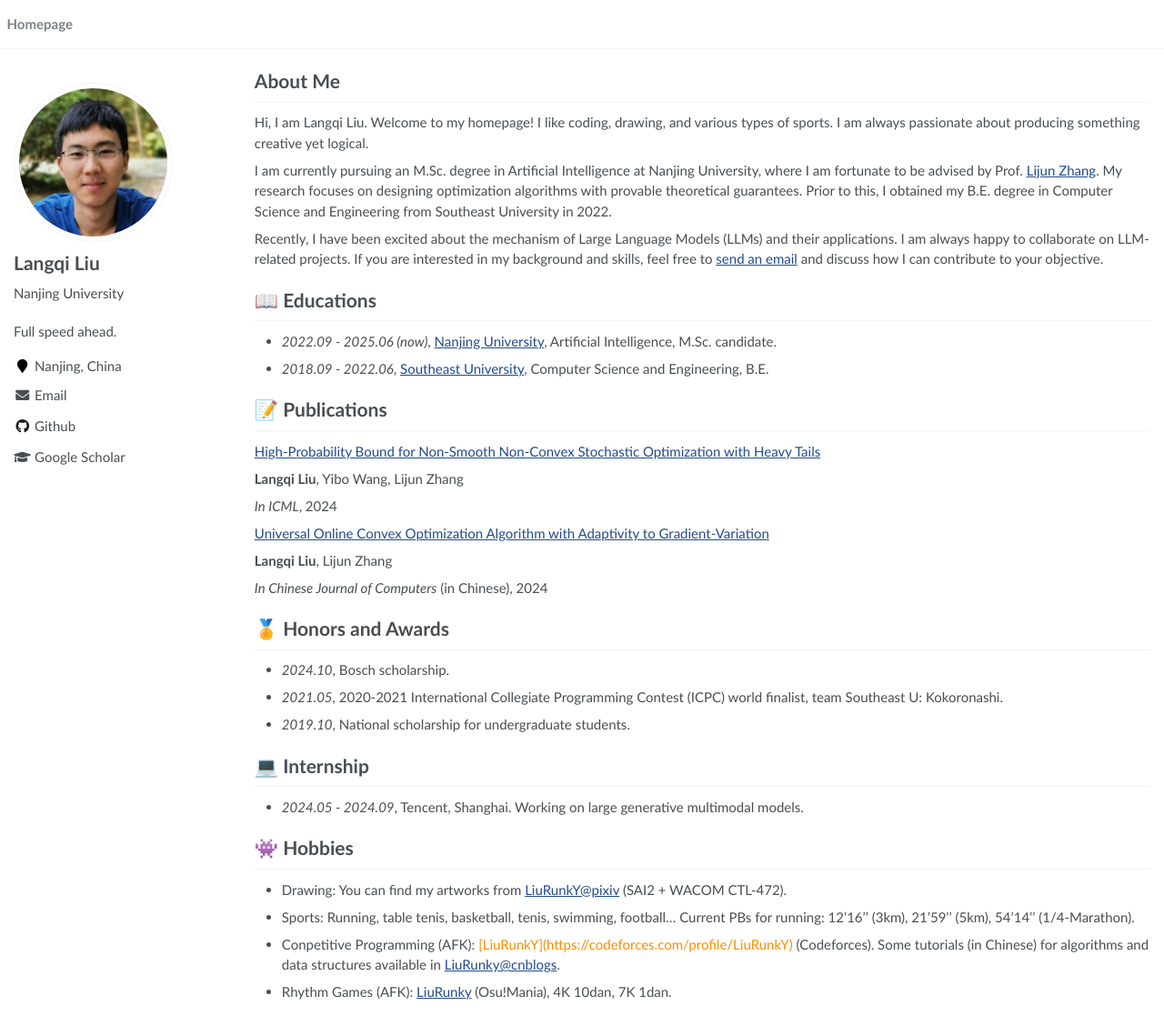
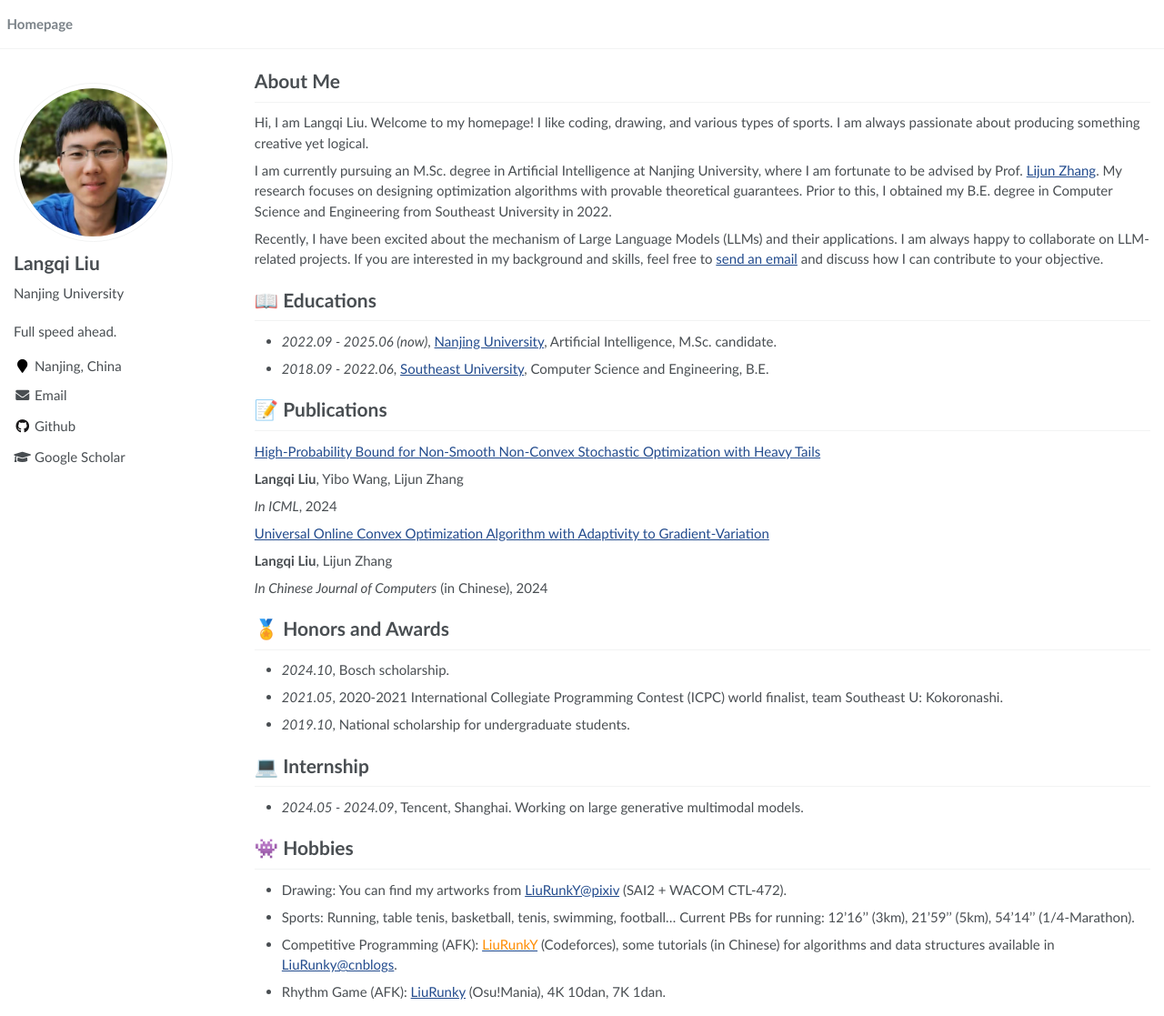
Before and after one commit to LiuRunky/LiuRunky.github.io, a Jekyll site: the page built from _pages/about.md, in a window 1280 px wide and 1117 px high. Shown: the whole window at 91% size. Built offline with Jekyll 4.4.1, drawn with Linux system fonts in a browser that asks for light colours.

Commit message:
Update files

```diff
--- a/_pages/about.md
+++ b/_pages/about.md
@@ -90,5 +90,5 @@ If you are interested in my background and skills, feel free to [send an email](
 # 👾 Hobbies
 - Drawing: You can find my artworks from [LiuRunkY@pixiv](https://www.pixiv.net/users/16552180) (SAI2 + WACOM CTL-472).
 - Sports: Running, table tenis, basketball, tenis, swimming, football... Current PBs for running: 12'16'' (3km), 21'59'' (5km), 54'14'' (1/4-Marathon).
-- Conpetitive Programming (AFK): <font color="#FF8C00">[LiuRunkY](https://codeforces.com/profile/LiuRunkY)</font> (Codeforces). Some tutorials (in Chinese) for algorithms and data structures available in [LiuRunky@cnblogs](https://www.cnblogs.com/LiuRunky).
-- Rhythm Games (AFK): [LiuRunky](https://osu.ppy.sh/users/6172732) (Osu!Mania), 4K 10dan, 7K 1dan.
+- Competitive Programming (AFK): [<font color="#FF8C00">LiuRunkY</font>](https://codeforces.com/profile/LiuRunkY) (Codeforces), some tutorials (in Chinese) for algorithms and data structures available in [LiuRunky@cnblogs](https://www.cnblogs.com/LiuRunky).
+- Rhythm Game (AFK): [LiuRunky](https://osu.ppy.sh/users/6172732) (Osu!Mania), 4K 10dan, 7K 1dan.
```
